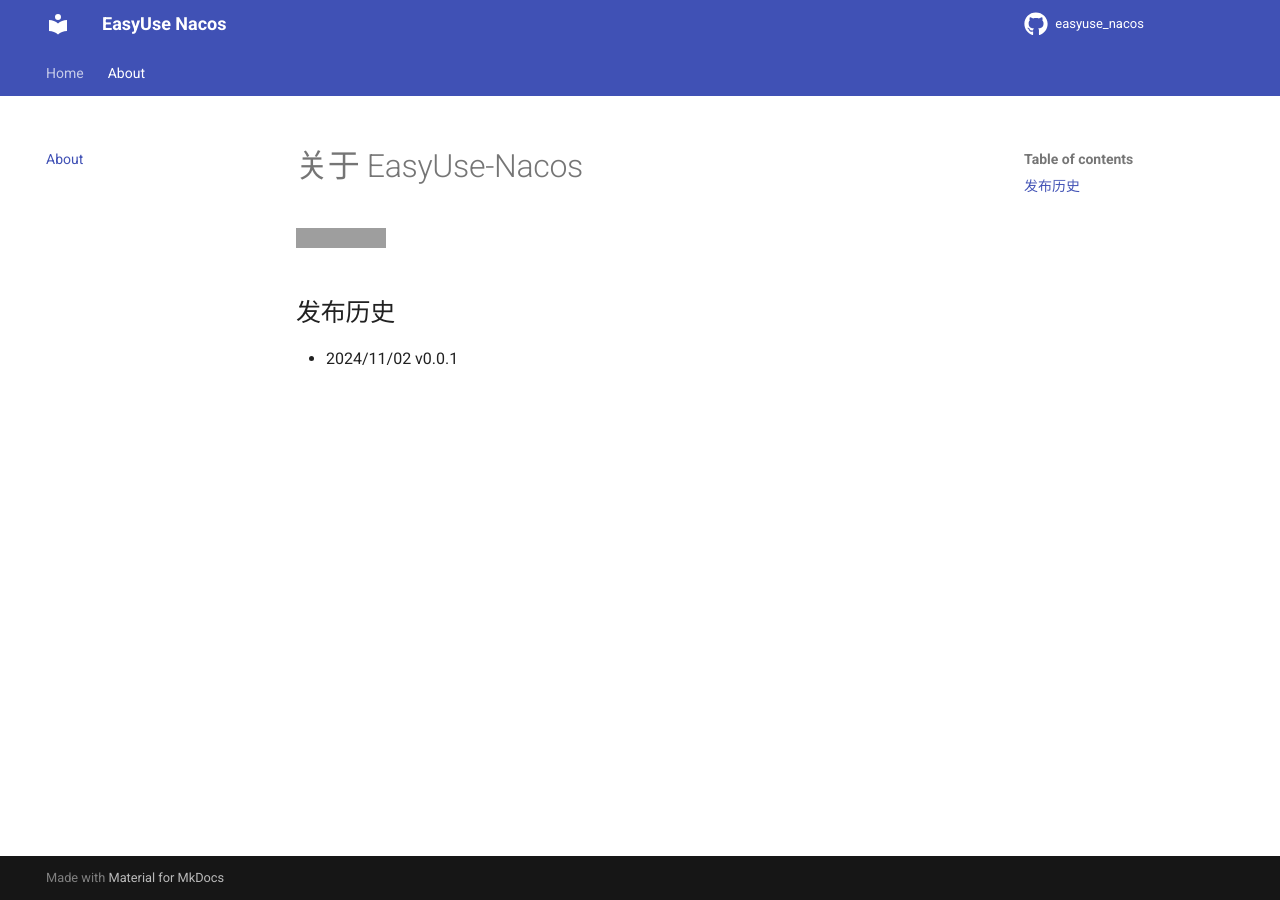
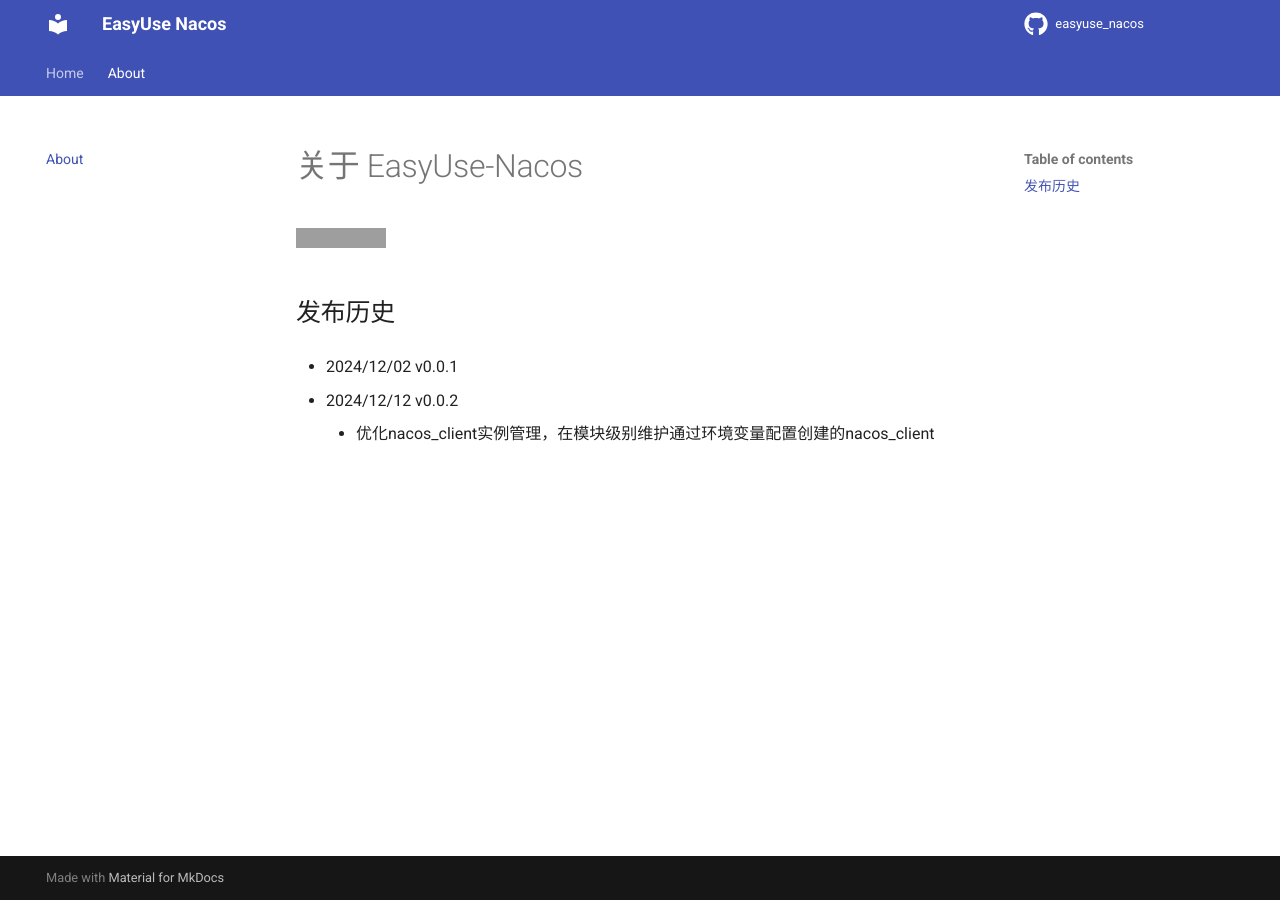
Before and after one commit to zhangxiaojiawow/easyuse_nacos, an MkDocs documentation site: the page built from docs/about.md, in a window 1280 px wide. Built offline with MkDocs 1.6.1 and Material for MkDocs 9.7.7, drawn with Linux system fonts in a browser that asks for light colours; comment, search, counter and statistics services are not loaded; grey boxes are pictures that could not be loaded.

Commit message:
升级easyuse_nacos

```diff
--- a/docs/about.md
+++ b/docs/about.md
@@ -2,4 +2,8 @@
 [![PyPI version](https://badge.fury.io/py/easyuse-nacos.svg)](https://badge.fury.io/py/easyuse-nacos)
 ## 发布历史
 
-* 2024/11/02 v0.0.1
+* 2024/12/02 v0.0.1
+
+* 2024/12/12 v0.0.2
+
+    * 优化nacos_client实例管理，在模块级别维护通过环境变量配置创建的nacos_client
--- a/pyproject.toml
+++ b/pyproject.toml
@@ -1,6 +1,6 @@
 [project]
 name = "easyuse_nacos"
-version = "0.0.1"
+version = "0.0.2"
 authors = [
   { name="zhangxiaojia", email="47974937@qq.com" },
 ]
```
